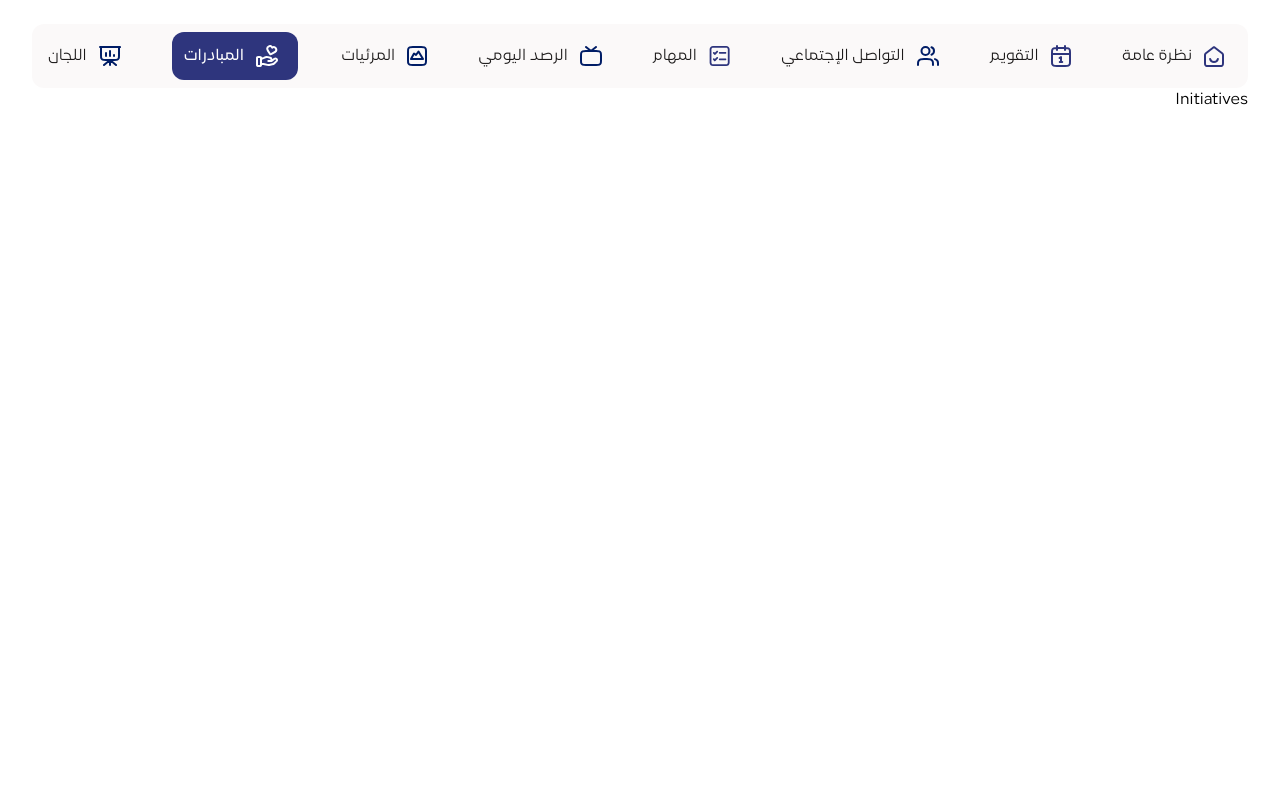
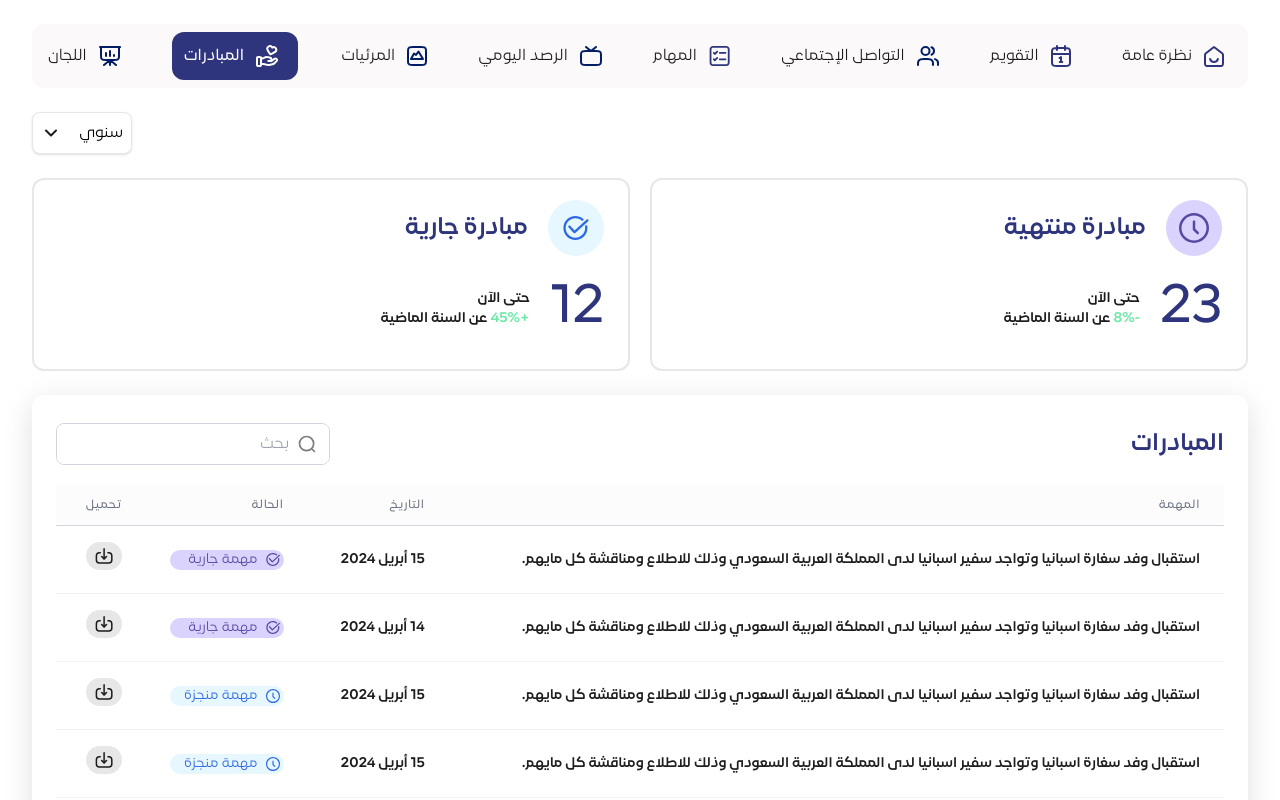
Before and after one commit to Elioyoussef/alamin, a React (Create React App) app: page /initiatives in a window 1280 px wide. Shown: the top 800 px of the page. Built offline with nearby package versions, Linux system fonts and the light colour scheme; what tailwindcss-rtl would draw is missing.

Commit message:
finishing mission and initiative pages

```diff
--- /dev/null
+++ b/src/components/Atoms/Download.jsx
@@ -0,0 +1,21 @@
+import React from 'react';
+import DownloadIcon from '../../assets/icons/download.svg'
+const Download = ({ }) => {
+    const handleDownload = () => {
+        const fileUrl = 'https://gbihr.org/images/docs/test.pdf';
+        const link = document.createElement('a');
+        link.href = fileUrl;
+        link.setAttribute('download', 'filename.pdf');
+        document.body.appendChild(link);
+        link.click();
+        link.parentNode.removeChild(link);
+    };
+
+    return (
+        <button onClick={handleDownload}>
+            <img src={DownloadIcon} alt="تحميل PDF" />
+        </button>
+    );
+}
+
+export default Download;
--- a/src/components/Molecules/SearchInput.jsx
+++ b/src/components/Molecules/SearchInput.jsx
@@ -1,18 +1,21 @@
-import React from 'react'
-import magnifierIcon from '../../assets/icons/magnifier.svg'
+import React from 'react';
+import magnifierIcon from '../../assets/icons/magnifier.svg';
+const SearchInput = ({ setSearchTerm }) => {
+    const handleInputChange = (event) => {
+        setSearchTerm(event.target.value);
+    };
 
-const SearchInput = ({ setSearchTerm }) => {
     return (
-        <div className="relative flex items-center border border-[#DDDFDD] rounded-lg overflow-hidden">
-            <img src={magnifierIcon} alt="بحث" className="w-5 h-5 absolute right-3" />
+        <div className="relative flex items-center border border-gray-300 rounded-lg overflow-hidden">
+            <img src={magnifierIcon} alt="Search" className="w-5 h-5 absolute right-3" />
             <input
                 type="text"
                 placeholder="بحث"
                 className="pr-10 pl-3 py-2 w-full outline-none"
-                onChange={(e) => setSearchTerm(e.target.value)}
+                onChange={handleInputChange}
             />
         </div>
-    )
-}
+    );
+};
 
-export default SearchInput
+export default SearchInput;
--- a/src/components/Molecules/StatusBadge.jsx
+++ b/src/components/Molecules/StatusBadge.jsx
@@ -13,7 +13,7 @@ const StatusBadge = ({ status }) => {
             <div className='max-w-3.5 ml-2'>
                 <img src={icon} alt={text} className="block w-full" />
             </div>
-            <span className={`${textColor} text-sm`}>{text}</span>
+            <span className={`${textColor} text-sm font-light`}>{text}</span>
         </div>
     )
 }
--- a/src/components/Molecules/TasksTable.jsx
+++ b/src/components/Molecules/TasksTable.jsx
@@ -1,95 +1,54 @@
-import React, { useState } from 'react'
-import StatusBadge from '../Molecules/StatusBadge'
-const TasksTable = () => {
-    const allTasks = [
-        { id: 1, title: "مهمة واحد", status: "done" },
-        { id: 2, title: "مهمة اثنين", status: "done" },
-        { id: 3, title: "مهمة ثلاثة", status: "pending" },
-        { id: 4, title: "مهمة أربعة", status: "pending" },
-        { id: 5, title: "مهمة خمسة", status: "pending" },
-        { id: 6, title: "مهمة ستة", status: "done" },
-        { id: 7, title: "مهمة سبعة", status: "done" },
-        { id: 8, title: "مهمة ثمانية", status: "pending" },
-        { id: 9, title: "مهمة تسعة", status: "done" }
-    ];
-    const [tasks, setTasks] = useState(allTasks.slice(0, 6));
-    const [currentPage, setCurrentPage] = useState(1);
-    const itemsPerPage = 6;
-    const totalTasks = allTasks.length;
-    const totalPages = Math.ceil(totalTasks / itemsPerPage);
+import React from 'react';
 
-    const sortTasks = () => {
-        const sortedTasks = [...tasks];
-        if (sortDirection === 'ascending' || sortDirection === 'none') {
-            sortedTasks.sort((a, b) => a.status.localeCompare(b.status));
-            setSortDirection('descending');
-        } else {
-            sortedTasks.sort((a, b) => b.status.localeCompare(a.status));
-            setSortDirection('ascending');
+const TasksTable = ({ data, columns, searchTerm, sortConfig, setSortConfig }) => {
+    const filteredData = data.filter(item => item.title.toLowerCase().includes(searchTerm.toLowerCase()));
+
+    const sortedData = filteredData.sort((a, b) => {
+        if (sortConfig.key) {
+            const isReversed = sortConfig.direction === 'descending' ? -1 : 1;
+            return isReversed * a[sortConfig.key].localeCompare(b[sortConfig.key]);
         }
-        setTasks(sortedTasks.slice((currentPage - 1) * itemsPerPage, currentPage * itemsPerPage));
+        return 0;
+    });
+    const computedColumns = columns.map(column => ({
+        ...column,
+        width: column.width || (columns.length === 2 ? (column.accessor === 'title' ? 'w-4/5' : 'w-1/5') : 'w-auto')
+    }));
+    const handleSort = (key) => {
+        setSortConfig({ key, direction: sortConfig.key === key && sortConfig.direction === 'ascending' ? 'descending' : 'ascending' });
     };
 
-    const [sortDirection, setSortDirection] = useState('none');
-
-    const goToNextPage = () => {
-        const nextPage = currentPage + 1;
-        if (nextPage <= totalPages) {
-            setCurrentPage(nextPage);
-            setTasks(allTasks.slice((nextPage - 1) * itemsPerPage, nextPage * itemsPerPage));
-        }
-    };
-
-    const goToPrevPage = () => {
-        const prevPage = currentPage - 1;
-        if (prevPage > 0) {
-            setCurrentPage(prevPage);
-            setTasks(allTasks.slice((prevPage - 1) * itemsPerPage, prevPage * itemsPerPage));
-        }
-        console.log(currentPage)
-    };
-    const disabled = currentPage === 1;
     return (
-        <div className="overflow-hidden overflow-x-auto border border-[#F3F3F3] rounded-lg">
-            <table className="min-w-full text-sm divide-y divide-[#EAEBF2]">
-                <thead className="bg-gray-50">
+        <table className="min-w-full text-sm divide-y divide-gray-300">
+            <thead className="bg-[#FCFCFC]">
                 <tr>
-                        <th scope="col" className="w-4/5 px-6 py-3 text-right text-xs font-medium text-[#585958] uppercase tracking-wider">
-                            المهمة
-                        </th>
-                        <th scope="col" className="w-1/5 px-6 py-3 text-right text-xs font-medium text-[#585958] uppercase tracking-wider cursor-pointer" onClick={sortTasks}>
-                            الحالة
-                            <span className={`inline-block mr-2 transform ${sortDirection === 'ascending' ? 'rotate-180' : ''}`}>
+                    {computedColumns.map(column => (
+                        <th key={column.accessor}
+                            className={`${column.width} px-6 py-3 text-xs font-medium text-gray-500 uppercase tracking-wider text-right cursor-pointer`}
+                            onClick={() => column.isSortable && handleSort(column.accessor)}>
+                            {column.Header}
+                            {column.isSortable && sortConfig && sortConfig.key === column.accessor && (
+                                <span className={`inline-block mr-2 transform ${sortConfig.direction === 'ascending' ? '' : 'rotate-180'}`}>
                                     ↓
                                 </span>
+                            )}
                         </th>
+                    ))}
                 </tr>
             </thead>
             <tbody className="bg-white divide-y divide-[#F3F3F3]">
-                    {tasks.map((task) => (
-                        <tr key={task.id}>
-                            <td className="px-6 py-4 whitespace-nowrap text-right text-[#1D1E1D] font-semibold text-sm">
-                                {task.title}
+                {sortedData.map((item, index) => (
+                    <tr key={index}>
+                        {computedColumns.map(column => (
+                            <td key={column.accessor} className={`${column.width} px-6 py-4 text-wrap text-[#1D1E1D] font-semibold text-sm`}>
+                                {column.render ? column.render(item[column.accessor]) : item[column.accessor]}
                             </td>
-                            <td className="px-6 py-4 whitespace-nowrap text-right">
-                                <StatusBadge status={task.status} />
-                            </td>
+                        ))}
                     </tr>
                 ))}
             </tbody>
         </table>
-            <div className="flex justify-between items-center p-4">
-                <button onClick={goToPrevPage} className={`border rounded-lg ${disabled ? 'border-gray-400 text-gray-400' : 'border-[#1C1A1A80] text-[#1C1A1A]'} text-sm py-2 px-3 font-bold`}>
-                    <span className="inline-block transform rotate-180 me-2 text-opacity-0">❯</span>
-                    السابق
-                </button>
-                <button onClick={goToNextPage} className={`border rounded-lg ${disabled ? 'border-gray-400 text-gray-400' : 'border-[#1C1A1A80] text-[#1C1A1A]'} text-sm py-2 px-3 font-bold`}>
-                    التالي
-                    <span className="inline-block transform ms-2 text-opacity-0">❯</span>
-                </button>
-            </div>
-        </div>
     );
-}
+};
 
-export default TasksTable
+export default TasksTable;
--- a/src/components/Navbar.jsx
+++ b/src/components/Navbar.jsx
@@ -19,7 +19,7 @@ import socialActive from '../assets/icons/socialActive.svg';
 const Navbar = () => {
   return (
     <div className=' bg-[#B99E9E0F] py-2 px-4 rounded-xl'>
-      <ul className='flex justify-between items-center'>
+      <ul className='flex justify-between items-center text-[#0B0B0B] font-normal'>
         <LinkIcon path="/" label="نظرة عامة" icon={home} activeIcon={homeActive} />
         <LinkIcon path="/calendar" label="التقويم" icon={calendar} activeIcon={calendarActive} />
         <LinkIcon path="/social" label="التواصل الإجتماعي" icon={social} activeIcon={socialActive} />
--- a/src/components/Organisms/Table.jsx
+++ b/src/components/Organisms/Table.jsx
@@ -1,23 +1,26 @@
-import React, { useState } from 'react'
+import React, { useState } from 'react';
 import SearchInput from '../Molecules/SearchInput';
 import TasksTable from '../Molecules/TasksTable';
 
-const Table = ({ title }) => {
+const Table = ({ title, data, columns }) => {
     const [searchTerm, setSearchTerm] = useState('');
     const [sortConfig, setSortConfig] = useState({ key: null, direction: 'ascending' });
+
+    const handleSearchChange = (newSearchTerm) => {
+        setSearchTerm(newSearchTerm);
+    };
+
     return (
         <div className='shadow-cardShadow rounded-xl'>
-            <div className='px-6 py-7'>
+            <div className='py-7  px-6'>
                 <div className='flex items-center justify-between pb-5'>
                     <h1 className='text-[#2E357D] text-2xl font-bold'>{title}</h1>
-                    <SearchInput setSearchTerm={searchTerm} />
+                    <SearchInput setSearchTerm={handleSearchChange} />
                 </div>
-                <div>
-                    <TasksTable searchTerm={searchTerm} sortConfig={sortConfig} setSortConfig={setSortConfig} />
-                </div>
+                <TasksTable data={data} columns={columns} searchTerm={searchTerm} sortConfig={sortConfig} setSortConfig={setSortConfig} />
             </div>
         </div>
-    )
+    );
 }
 
-export default Table
+export default Table;
--- a/src/pages/Initiatives.jsx
+++ b/src/pages/Initiatives.jsx
@@ -1,8 +1,42 @@
 import React from 'react'
+import Dropdown from '../components/Atoms/Dropdown'
+import HorizontalCard from '../components/Molecules/HorizontalCard'
+import Table from '../components/Organisms/Table'
+import StatusBadge from '../components/Molecules/StatusBadge'
+import Download from '../components/Atoms/Download'
 
 const Initiatives = () => {
+  const columns = [
+    { Header: 'المهمة', accessor: 'title', isSortable: false },
+    { Header: 'التاريخ', accessor: 'date', isSortable: true },
+    { Header: 'الحالة', accessor: 'status', render: status => <StatusBadge status={status} />, isSortable: true },
+    { Header: 'تحميل', accessor: 'download', render: () => <Download />, isSortable: false },
+  ];
+
+  const data = [
+    { id: 1, title: "استقبال وفد سغارة اسبانيا وتواجد سفير اسبانيا لدى المملكة العربية السعودي وذلك للاطلاع ومناقشة كل مايهم.", date: "15 أبريل 2024", status: "done" },
+    { id: 2, title: "استقبال وفد سغارة اسبانيا وتواجد سفير اسبانيا لدى المملكة العربية السعودي وذلك للاطلاع ومناقشة كل مايهم.", date: "14 أبريل 2024", status: "done" },
+    { id: 3, title: "استقبال وفد سغارة اسبانيا وتواجد سفير اسبانيا لدى المملكة العربية السعودي وذلك للاطلاع ومناقشة كل مايهم.", date: "15 أبريل 2024", status: "pending" },
+    { id: 4, title: "استقبال وفد سغارة اسبانيا وتواجد سفير اسبانيا لدى المملكة العربية السعودي وذلك للاطلاع ومناقشة كل مايهم.", date: "15 أبريل 2024", status: "pending" },
+    { id: 5, title: "استقبال وفد سغارة اسبانيا وتواجد سفير اسبانيا لدى المملكة العربية السعودي وذلك للاطلاع ومناقشة كل مايهم.", date: "15 أبريل 2024", status: "pending" },
+    { id: 6, title: "استقبال وفد سغارة اسبانيا وتواجد سفير اسبانيا لدى المملكة العربية السعودي وذلك للاطلاع ومناقشة كل مايهم.", date: "15 أبريل 2024", status: "done" },
+    { id: 7, title: "استقبال وفد سغارة اسبانيا وتواجد سفير اسبانيا لدى المملكة العربية السعودي وذلك للاطلاع ومناقشة كل مايهم.", date: "15 أبريل 2024", status: "done" },
+    { id: 8, title: "استقبال وفد سغارة اسبانيا وتواجد سفير اسبانيا لدى المملكة العربية السعودي وذلك للاطلاع ومناقشة كل مايهم.", date: "15 أبريل 2024", status: "pending" },
+    { id: 9, title: "استقبال وفد سغارة اسبانيا وتواجد سفير اسبانيا لدى المملكة العربية السعودي وذلك للاطلاع ومناقشة كل مايهم.", date: "15 أبريل 2024", status: "done" }
+  ];
   return (
-    <div>Initiatives</div>
+    <div>
+      <div className='py-6 flex justify-end'>
+        <Dropdown className='max-w-[100px] w-full' />
+      </div>
+      <div className='flex gap-5 items-center pb-6'>
+        <HorizontalCard title='مبادرة منتهية' status='pending' number='23' percentage='-8%' />
+        <HorizontalCard title='مبادرة جارية' status='done' number='12' percentage='+45%' />
+      </div>
+      <div>
+        <Table title="المبادرات" data={data} columns={columns} />
+      </div>
+    </div>
   )
 }
 
--- a/src/pages/Mission.jsx
+++ b/src/pages/Mission.jsx
@@ -2,7 +2,24 @@ import React from 'react'
 import Dropdown from '../components/Atoms/Dropdown'
 import HorizontalCard from '../components/Molecules/HorizontalCard'
 import Table from '../components/Organisms/Table'
+import StatusBadge from '../components/Molecules/StatusBadge'
 const Mission = () => {
+  const columns = [
+    { Header: 'المهمة', accessor: 'title', isSortable: false },
+    { Header: 'الحالة', accessor: 'status', render: status => <StatusBadge status={status} />, isSortable: true },
+  ];
+
+  const data = [
+    { id: 1, title: "متابعة مهام الللجان ورفع بالتوصيات والمقترحات", status: "done" },
+    { id: 2, title: "متابعة مهام الللجان ورفع بالتوصيات والمقترحات", status: "done" },
+    { id: 3, title: "تنفيذ تغريدة بمناسبة يوم العلم السعودي", status: "pending" },
+    { id: 4, title: "اعداد تقرير اعلامي عن اخر تغريدة ", status: "pending" },
+    { id: 5, title: "متابعة مهام الللجان ورفع بالتوصيات والمقترحات", status: "pending" },
+    { id: 6, title: "تنفيذ تغريدة بمناسبة يوم العلم السعودي", status: "done" },
+    { id: 7, title: "مهمة سبعة", status: "done" },
+    { id: 8, title: "مهمة ثمانية", status: "pending" },
+    { id: 9, title: "مهمة تسعة", status: "done" }
+  ];
   return (
     <div>
       <div className='py-6 flex justify-end'>
@@ -13,7 +30,7 @@ const Mission = () => {
         <HorizontalCard title='مهمة منجزة' status='done' number='45' percentage='+45%' />
       </div>
       <div>
-        <Table title='سجل مهام المكتب الإعلامي لسمو الأمين' />
+        <Table title="سجل مهام المكتب الإعلامي لسمو الأمين" data={data} columns={columns} />
       </div>
     </div>
 
```
Also changed, not shown: src/assets/icons/download.svg (added). Lines whose indentation alone changed are shown as unchanged.
